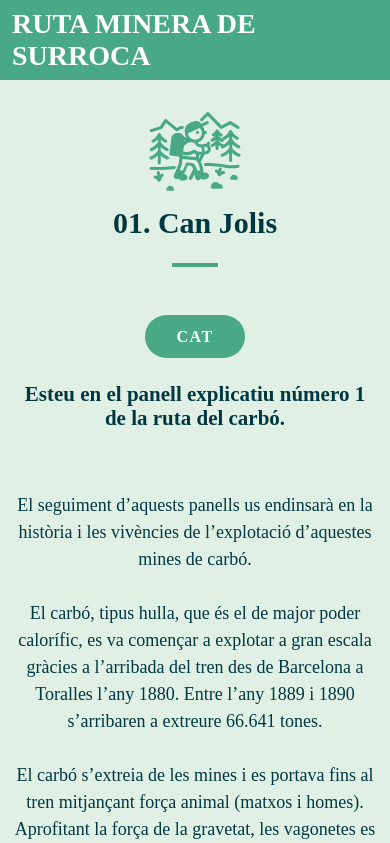
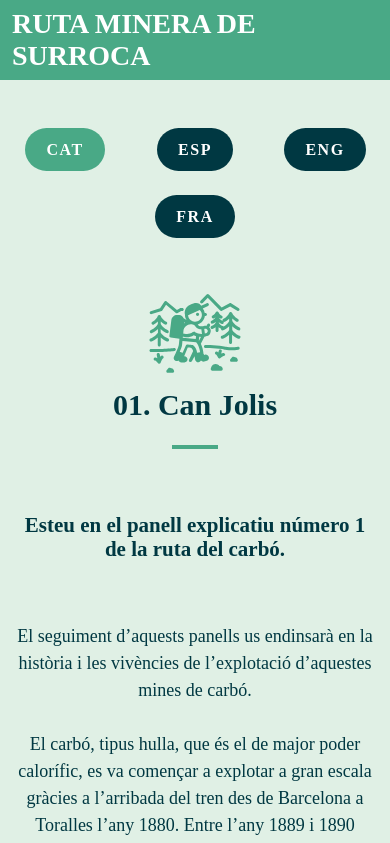
Before and after one commit to zarpilla/ruta-minera-ogassa, a Vue app: page /espais/01 in a window 390 px wide. Shown: the top 843 px of the page. Built offline with nearby package versions, Linux system fonts and the light colour scheme; a web font is replaced by a local one.

Commit message:
responsive

```diff
--- a/src/views/EspaiView.vue
+++ b/src/views/EspaiView.vue
@@ -1,37 +1,45 @@
 <script setup lang="ts">
-import MainTitle from '../components/MainTitle.vue';
-import points from '@/stores/espais';
+import MainTitle from "../components/MainTitle.vue";
+import points from "@/stores/espais";
 
-import { useRoute } from 'vue-router';
-import { computed, ref } from 'vue';
+import { useRoute } from "vue-router";
+import { computed, ref } from "vue";
 
 const route = useRoute();
 const pointId = computed(() => route.params.id);
-const point = computed(() => points.find(p => p.number === pointId.value));
+const point = computed(() => points.find((p) => p.number === pointId.value));
 const baseUrl = import.meta.env.VITE_URL_BASE;
 const selectedLanguage = ref(0);
 </script>
 <template>
   <div class="espai text-center">
-    <MainTitle v-if="point">{{ point.number}}. {{ point.title}}</MainTitle>
+    <div class="row mt-5">
+    <div class="col" v-for="(language, ai) in point?.languages">
+        <a
+          class="btn mb-4"
+          :class="selectedLanguage === ai ? 'selected' : ''"
+          @click="selectedLanguage = ai"
+        >
+          {{ language.toUpperCase() }}
+        </a>
+      </div>
+    </div>
+
+    <MainTitle v-if="point">{{ point.number }}. {{ point.title }}</MainTitle>
 
     <div class="row mt-5">
-    <div class="col-12 col-md" v-for="(language, ai) in point?.languages">
-      <a class="btn mb-4" :class="selectedLanguage === ai ? 'selected' : ''" @click="selectedLanguage = ai">
-        {{ language.toUpperCase() }}
-      </a>
-      <div class="text d-flex d-md-none mb-3" v-if="point && point.texts">
-        <p v-if="point" v-html="point.texts[ai]"></p>
+      <div class="text mt-3" v-if="point && point.texts">
+        <p v-if="point" v-html="point.texts[selectedLanguage]"></p>
+
+        <audio controls class="mt-3 mb-5" v-if="point?.files">
+          <source
+            :src="'/audios/' + point?.files[selectedLanguage]"
+            type="audio/mpeg"
+          />
+          Your browser does not support the audio element.
+        </audio>
       </div>
-      <audio controls class="mb-5" v-if="point?.files">
-        <source :src="'/audios/' + point?.files[ai]" type="audio/mpeg">
-        Your browser does not support the audio element.
-      </audio>
     </div>
-    <div class="text d-none d-md-flex" v-if="point && point.texts">
-      <p v-if="point" v-html="point.texts[selectedLanguage]"></p>
-    </div>
-  </div>
   </div>
 </template>
 
@@ -45,7 +53,7 @@ audio {
 .btn {
   border-radius: 25px;
   background: var(--senpir-verd-fosc, #003842);
-  padding: 12px 30px;
+  padding: 12px 20px;
   font-size: 16px;
   font-weight: 600;
   line-height: 17px;
@@ -54,8 +62,17 @@ audio {
   color: #fff;
   text-decoration: none;
 }
-.btn.selected, .btn:hover {
-  background: var(--senpir-verd-clar, #49A986);
+
+@media screen and (min-width: 768px) {
+  .btn {
+    padding: 12px 30px;
+  }
+
+}
+
+.btn.selected,
+.btn:hover {
+  background: var(--senpir-verd-clar, #49a986);
   color: #fff;
 }
 
```
